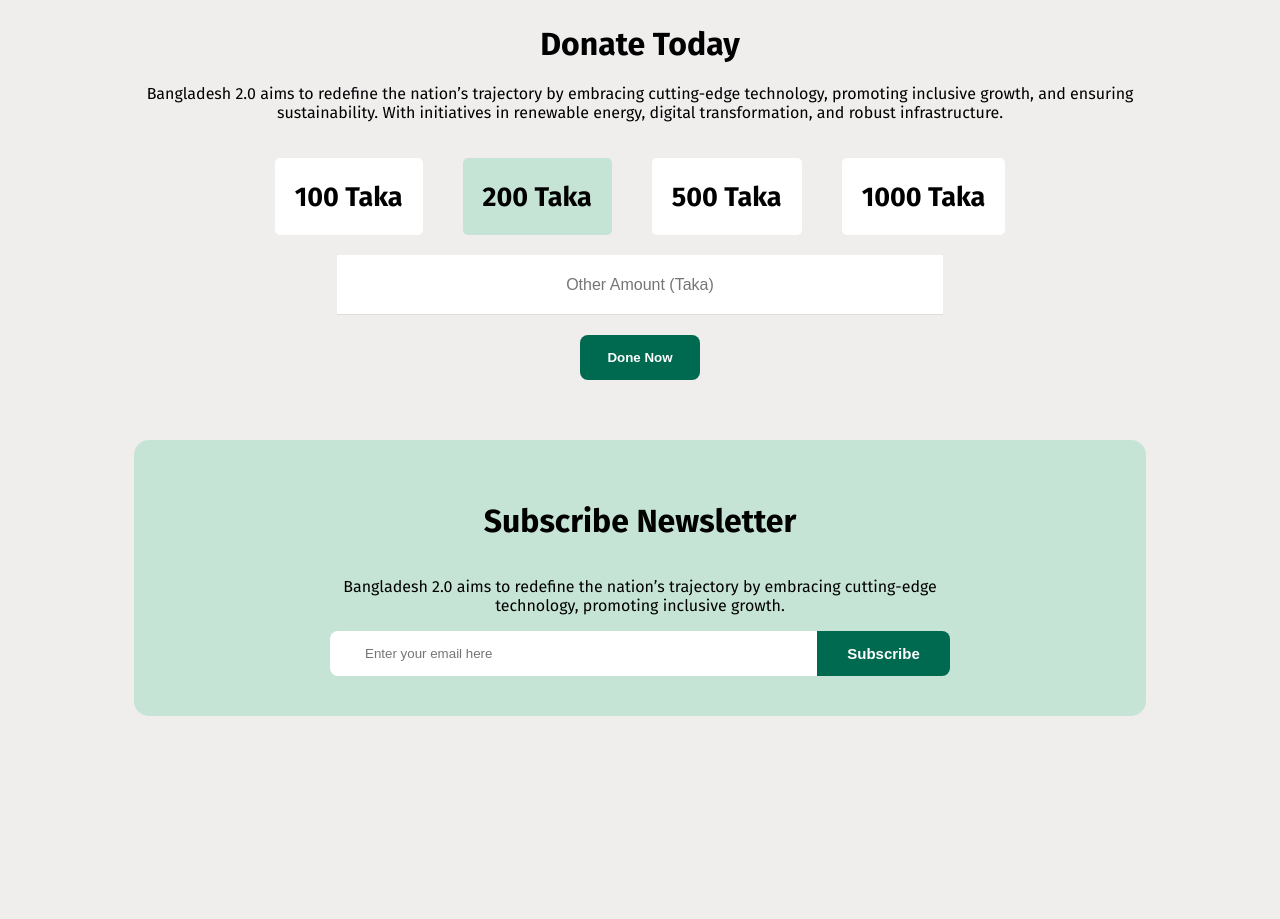
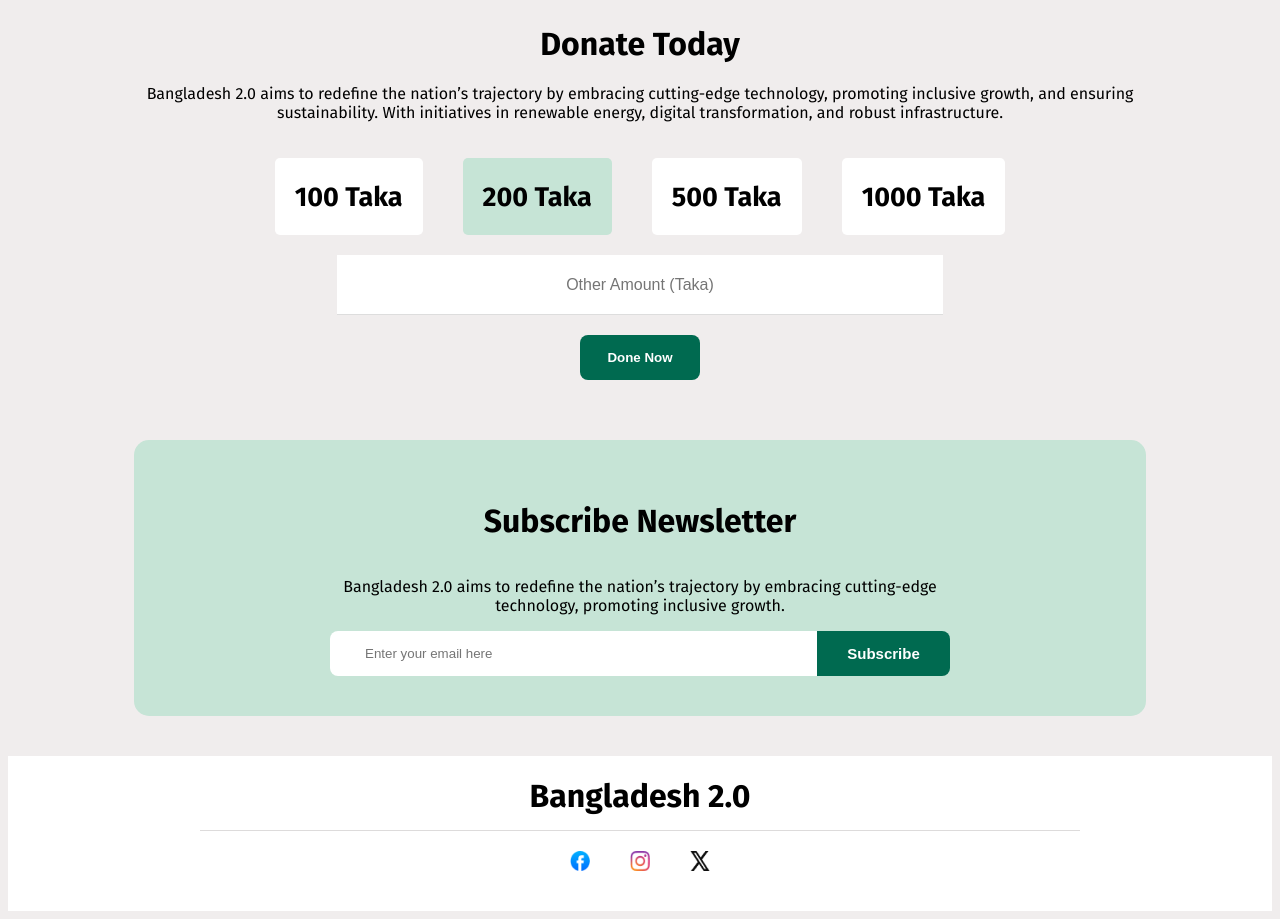
Before and after one commit to maruf-hossen-pro/Project-4--Bangladesh-2.0, a plain HTML site: page index.html in a window 1280 px wide. Shown: the part 3326-4245 px from the top of the page. Before the commit the page ends 4082 px from the top, so only its background shows below. Drawn offline with Linux system fonts and the light colour scheme.

Commit message:
Project -4 ---------Bangladesh 2.0------------ Completed

```diff
--- a/Style/style.css
+++ b/Style/style.css
@@ -1,3 +1,4 @@
+
 .menu {
     width: 80%;
     max-width: 1500px;
@@ -455,3 +456,29 @@ table {
     font-weight: 600;
     font-size: 15px;
 }
+
+.finishing{
+    display: flex;
+    flex-direction: column;
+    justify-content: center;
+    align-items: center;
+    text-align: center;
+    font-family: "Fira Sans", sans-serif;
+    background-color: #ffffff;
+
+}
+
+.social-icon{
+    width: 20px;
+    height: 20px;
+    padding: 20px;
+
+}
+
+.images{
+    display: flex;
+    flex-direction: row;
+    margin: 20px;
+    padding: 0 350px;
+    border-top: 1px solid rgb(221, 219, 219);
+}
--- a/index.html
+++ b/index.html
@@ -341,5 +341,13 @@
       </div>
 
     </footer>
+    <div class="finishing">
+        <h1 style="margin-bottom: -5px;">Bangladesh 2.0</h1>
+        <div class="images">
+          <img class="social-icon" src="./assets/facebook.png" alt="">
+        <img class="social-icon" src="./assets/instagram.png" alt="">
+        <img class="social-icon" src="./assets/x.png" alt="">
+        </div>
+      </div>
   </body>
 </html>
```
